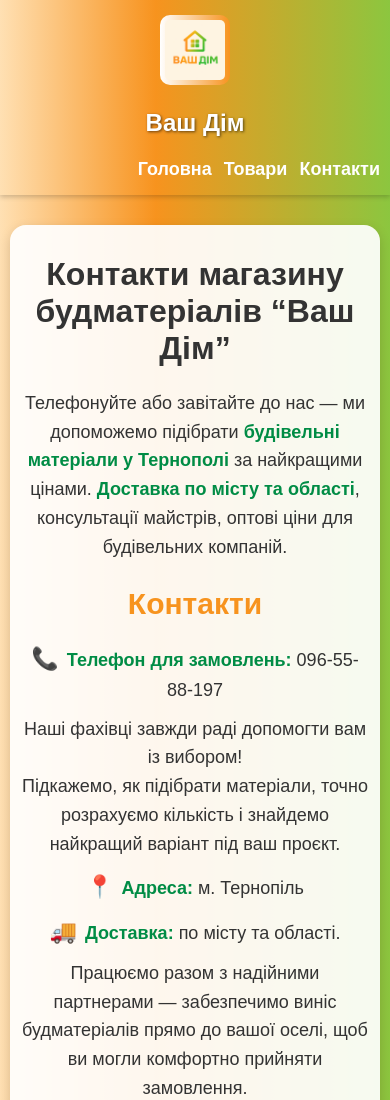
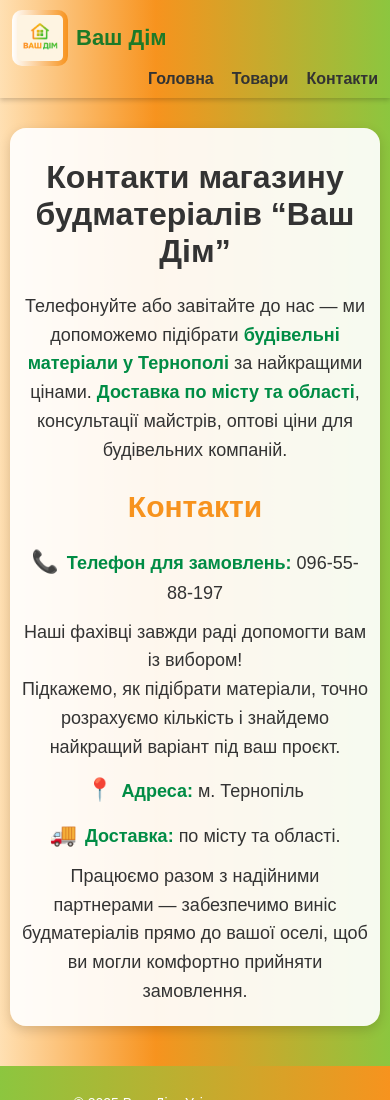
Before and after one commit to andriivorobets-hub/vash-dim, a plain HTML site: page kontakty.html in a window 390 px wide. Shown: the top 1100 px of the page. Drawn offline with Linux system fonts and the light colour scheme.

Commit message:
Update kontakty.html

```diff
--- a/kontakty.html
+++ b/kontakty.html
@@ -31,36 +31,47 @@
   padding: 10px 20px;
   display: flex;
   align-items: center;
-      gap: 14px;
-      box-shadow: 0 2px 5px rgba(0, 0, 0, .2);
+  box-shadow: 0 2px 5px rgba(0, 0, 0, 0.2);
 }
+
+/* логотип + текст */
+.brand {
+  display: flex;
+  align-items: center;
+  gap: 12px;
+}
+
 header img {
   height: 70px;
   border-radius: 10px;
   padding: 5px;
   background: linear-gradient(90deg, #fff 0%, #f7931e 100%);
 }
+
 header h1 {
-      color: #fff;
+  color: #1c7a28;  /* зелений напис "Ваш Дім" */
   font-size: 32px;
   margin: 0;
-      text-shadow: 1px 1px 3px rgba(0, 0, 0, .6);
 }
+
+/* меню справа */
 nav {
   margin-left: auto;
   display: flex;
   gap: 25px;
 }
+
 nav a {
-      color: #fff;
+  color: #333333;          /* темно-сірий текст */
   text-decoration: none;
   font-weight: bold;
   font-size: 20px;
-      transition: .3s;
+  transition: 0.3s;
 }
+
 nav a:hover {
   text-decoration: underline;
-      color: #ffeabf;
+  color: #006400;          /* зелений при наведенні */
 }
 
     /* Контент */
@@ -111,32 +122,46 @@
 
 
 @media (max-width: 800px) {
+
+  /* шапка дозволяє перенос у 2 рядки */
   header {
-    flex-direction: column;
-    text-align: center;
-    padding: 15px 10px;
+    flex-wrap: wrap;
+    padding: 10px 12px;
+  }
+
+  /* перший рядок: логотип + "Ваш Дім" зліва */
+  .brand {
+    width: 100%;
+    display: flex;
+    align-items: center;
+    gap: 8px;
+    justify-content: flex-start;
+    margin-bottom: 4px;
   }
 
   header img {
-    height: 60px;
-    margin-bottom: 10px;
+    height: 46px;
   }
 
   header h1 {
-    font-size: 24px;
+    font-size: 22px;
+    margin: 0;
+    white-space: nowrap;
   }
 
+  /* другий рядок: меню справа */
   nav {
-    flex-wrap: wrap;
-    justify-content: center;
-    gap: 12px;
-    margin-top: 8px;
+    width: 100%;
+    margin-left: 0;
+    display: flex;
+    justify-content: flex-end;
+    gap: 18px;
   }
 
   nav a {
-    font-size: 18px;
+    font-size: 16px;
+    white-space: nowrap;
   }
-
   .content {
     padding: 10px;
     text-align: center;
@@ -178,8 +203,11 @@
 </head>
 <body>
   <header>
+    <div class="brand">
     <img src="logo.jpg" alt="Логотип 'Ваш Дім'">
     <h1>Ваш Дім</h1>
+ </div>
+
     <nav>
       <a href="index.html">Головна</a>
       <a href="tovary.html">Товари</a>
```
Lines whose indentation alone changed are shown as unchanged.
